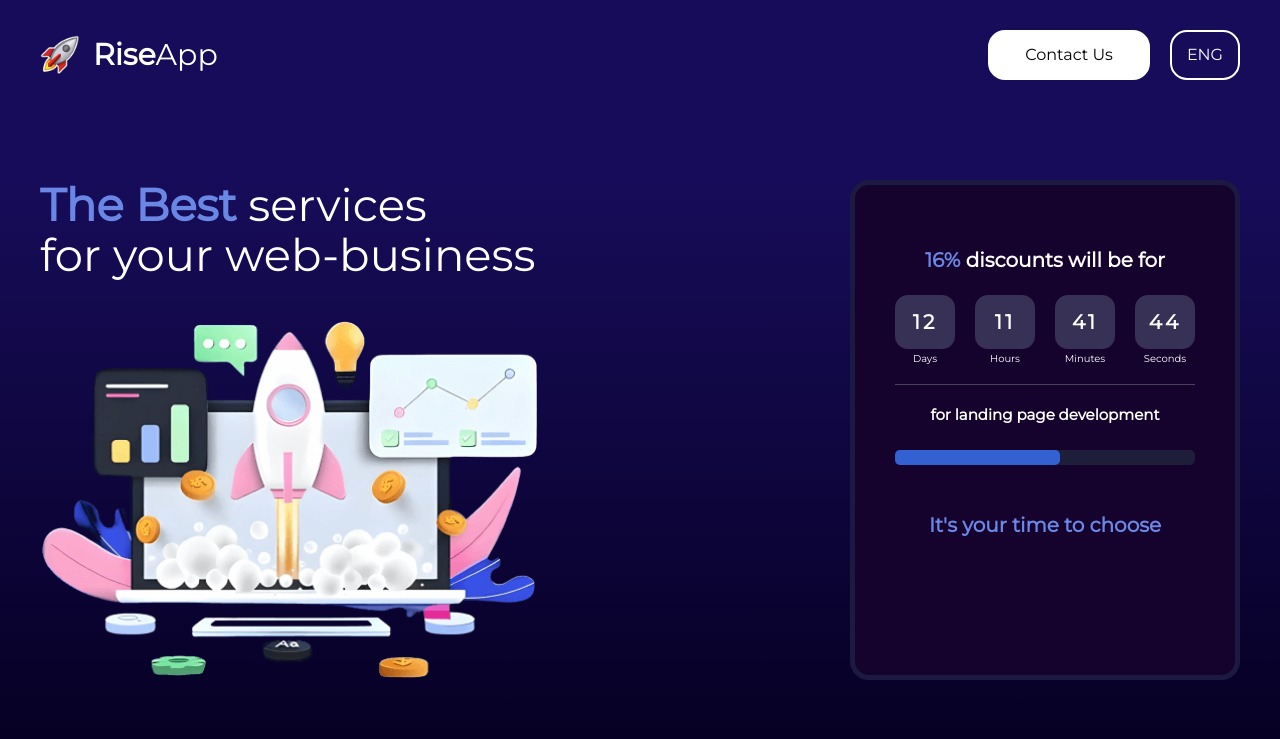
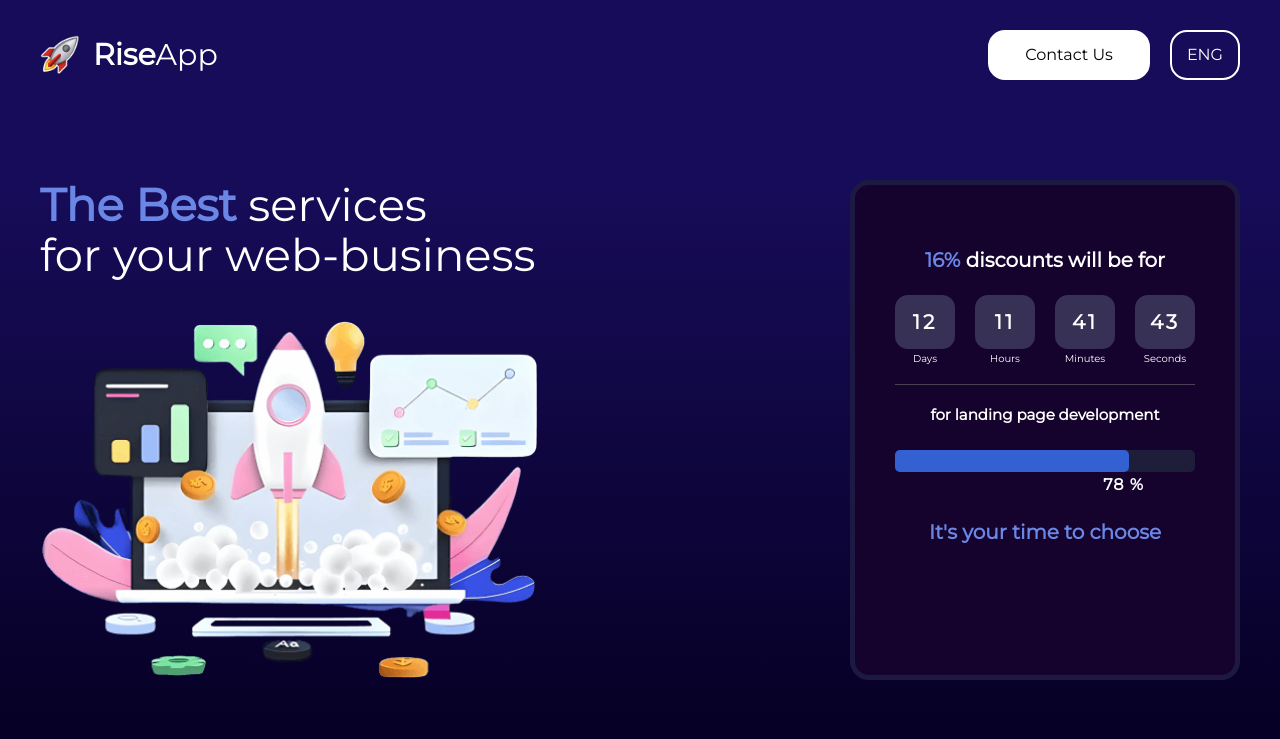
Before and after one commit to Evggeennniy/RiseApp, a Python web app: template templates/index.html in a window 1280 px wide. Shown: the top 739 px of the page. Run offline with Jinja, Linux system fonts and the light colour scheme; the template is opened without the code that fills it, so the values that code supplies are empty.

Commit message:
fixes, optimization

```diff
--- a/static/css/styles.css
+++ b/static/css/styles.css
@@ -178,12 +178,6 @@ a {
 .header .nav__link:hover {
   scale: 0.95;
 }
-.header .nav__switcher-img {
-  rotate: 90deg;
-}
-.header .nav__switcher-img.active {
-  rotate: -90deg;
-}
 .header .company-name {
   font-size: 30px;
 }
@@ -268,17 +262,27 @@ a {
 }
 .intro .discounts__progressbar {
   background-color: #1e1e3a;
-  height: 15px;
+  height: 22px;
   margin-bottom: 50px;
 }
 .intro .discounts__progressbar-done {
-  width: 55%;
+  width: 0%;
   height: 100%;
   background-color: #3361d1;
+  text-align: end;
+  transition: width 1s ease-in-out;
 }
 .intro .discounts__progressbar,
 .intro .discounts__progressbar-done {
   border-radius: 5px;
+}
+.intro .discounts__progressbar-value {
+  display: inline-block;
+  padding: 2px 5px;
+  position: relative;
+  letter-spacing: 1px;
+  bottom: -25px;
+  right: -20px;
 }
 @media (max-width: 575px) {
   .intro {
--- a/static/css/styles.scss
+++ b/static/css/styles.scss
@@ -213,14 +213,6 @@ a {
     }
   }
 
-  .nav__switcher-img {
-    rotate: 90deg;
-  }
-
-  .nav__switcher-img.active {
-    rotate: -90deg;
-  }
-
   .company-name {
     font-size: 30px;
   }
@@ -322,19 +314,30 @@ a {
 
   .discounts__progressbar {
     background-color: #1e1e3a;
-    height: 15px;
+    height: 22px;
     margin-bottom: 50px;
   }
 
   .discounts__progressbar-done {
-    width: 55%;
+    width: 0%;
     height: 100%;
     background-color: #3361d1;
+    text-align: end;
+    transition: width 1s ease-in-out;
   }
 
   .discounts__progressbar,
   .discounts__progressbar-done {
     border-radius: 5px;
+  }
+
+  .discounts__progressbar-value {
+    display: inline-block;
+    padding: 2px 5px;
+    position: relative;
+    letter-spacing: 1px;
+    bottom: -25px;
+    right: -20px;
   }
 
   @media (max-width: 575px) {
--- a/static/js/scripts.js
+++ b/static/js/scripts.js
@@ -29,6 +29,10 @@ const discountDays = document.querySelector(".discounts__time-days");
 const discountHours = document.querySelector(".discounts__time-hours");
 const discountMinutes = document.querySelector(".discounts__time-minutes");
 const discountSeconds = document.querySelector(".discounts__time-seconds");
+const discountPercent = document.querySelector(".discounts__progressbar-title");
+const discountProgresBar = document.querySelector(
+  ".discounts__progressbar-done"
+);
 function updateTextContent(element, value) {
   if (element.textContent != value) {
     element.textContent = value;
@@ -37,17 +41,22 @@ function updateTextContent(element, value) {
 
 function changeTime() {
   const dateNow = new Date();
+  const discountStart = new Date(2024, 5, 20);
   const discountsEnd = new Date(2024, 6, 6);
   const diff = discountsEnd - dateNow;
+  const percents = Math.floor(diff / ((discountsEnd - discountStart) / 100));
 
   updateTextContent(discountDays, Math.floor(diff / (1000 * 60 * 60 * 24)));
   updateTextContent(discountHours, Math.floor((diff / (1000 * 60 * 60)) % 24));
   updateTextContent(discountMinutes, Math.floor((diff / (1000 * 60)) % 60));
   updateTextContent(discountSeconds, Math.floor((diff / 1000) % 60));
+  updateTextContent(discountPercent, percents);
+
+  discountProgresBar.style.width = `${percents}%`;
 
   setTimeout(changeTime, 1000);
 }
-setTimeout(changeTime, 1000);
+setTimeout(changeTime, 300);
 
 const popupButtonOutside = document.querySelector(".popup__button-outside");
 const popupButtonInside = document.querySelector(".popup__button-inside");
--- a/templates/index.html
+++ b/templates/index.html
@@ -32,7 +32,9 @@
               >Contact Us</a
             >
             <div class="nav__link nav__switcher">
-              <span class="nav__swither-option">ENG</span>
+              <span class="nav__swither-option" value="ENG">ENG</span>
+              <!-- <span class="nav__swither-option" value="RU">RU</span>
+              <span class="nav__swither-option" value="UA">UA</span> -->
               <!-- <img
                 src="/static/img/lang_switcher.svg"
                 alt="&darr;"
@@ -67,25 +69,25 @@
                 <div class="discounts__time-wrapper">
                   <div class="discounts__time-item">
                     <h4 class="discounts__time-value discounts__time-days">
-                      14
+                      --
                     </h4>
                     <p class="discounts__time-desc">Days</p>
                   </div>
                   <div class="discounts__time-item">
                     <h4 class="discounts__time-value discounts__time-hours">
-                      13
+                      --
                     </h4>
                     <p class="discounts__time-desc">Hours</p>
                   </div>
                   <div class="discounts__time-item">
                     <h4 class="discounts__time-value discounts__time-minutes">
-                      34
+                      --
                     </h4>
                     <p class="discounts__time-desc">Minutes</p>
                   </div>
                   <div class="discounts__time-item">
                     <h4 class="discounts__time-value discounts__time-seconds">
-                      45
+                      --
                     </h4>
                     <p class="discounts__time-desc">Seconds</p>
                   </div>
@@ -95,7 +97,12 @@
                   for landing page development
                 </p>
                 <div class="discounts__progressbar">
-                  <div class="discounts__progressbar-done"></div>
+                  <div class="discounts__progressbar-done">
+                    <span class="discounts__progressbar-value">
+                      <span class="discounts__progressbar-title">-</span
+                      >&nbsp<span>%</span>
+                    </span>
+                  </div>
                 </div>
                 <h4 class="discounts__offer-title font--highlight">
                   It's your time to choose
```
Also changed, not shown: 1 other file.
